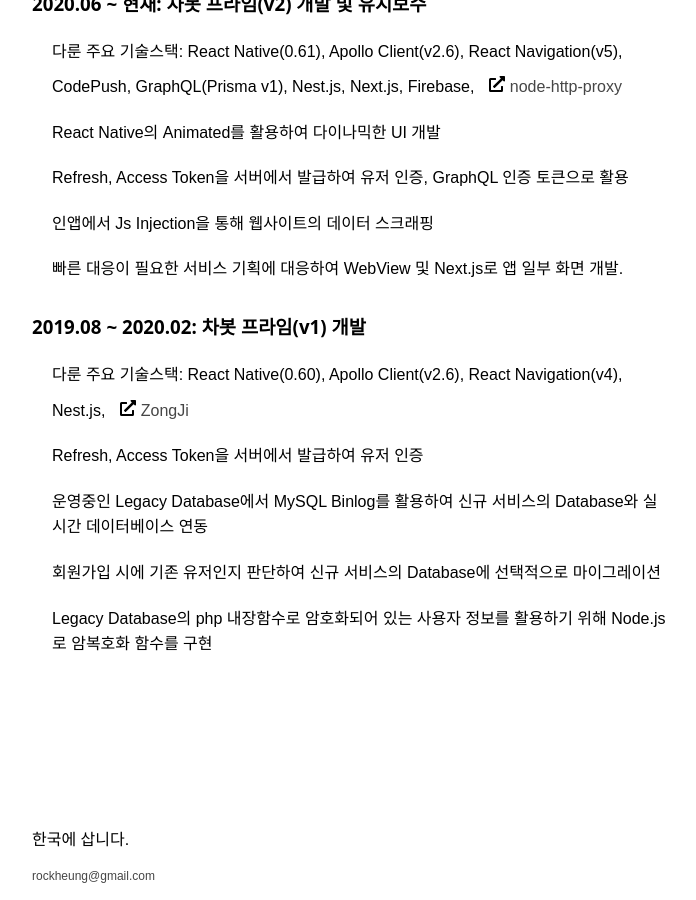
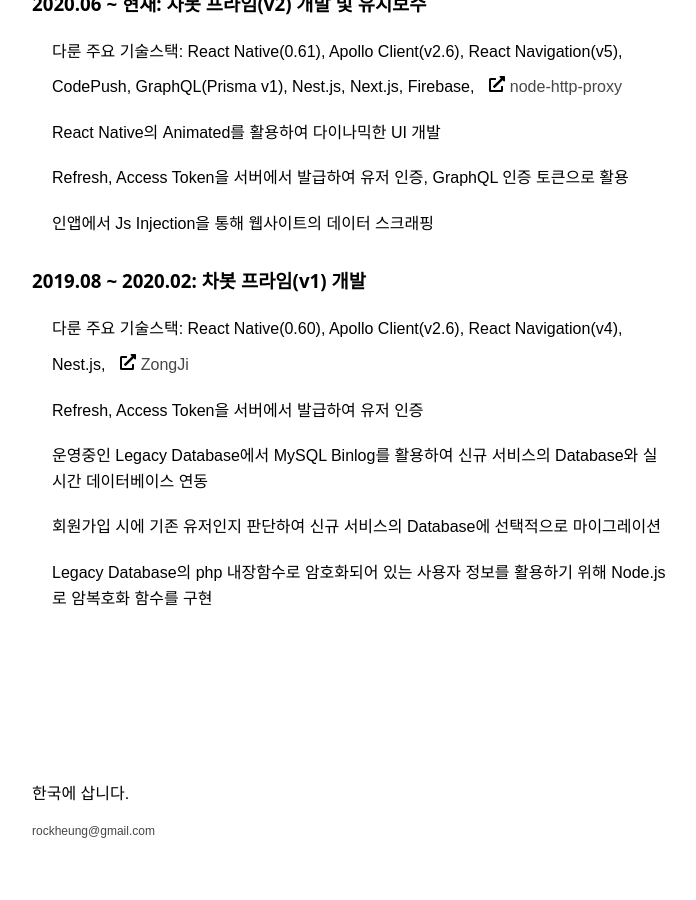
Before and after one commit to Rockheung/rockheung.github.io, a Jekyll site: the page built from resume.md, in a window 1280 px wide and 900 px high, scrolled down 1381 px. Shown: the whole window, without its empty margins (288-984 px from the left). Built offline with Jekyll 4.4.1, drawn with Linux system fonts in a browser that asks for light colours; some web fonts are replaced.

Commit message:
이력서 수정

```diff
--- a/resume.md
+++ b/resume.md
@@ -45,7 +45,6 @@ title: Resume
 - React Native의 Animated를 활용하여 다이나믹한 UI 개발
 - Refresh, Access Token을 서버에서 발급하여 유저 인증, GraphQL 인증 토큰으로 활용
 - 인앱에서 Js Injection을 통해 웹사이트의 데이터 스크래핑
-- 빠른 대응이 필요한 서비스 기획에 대응하여 WebView 및 Next.js로 앱 일부 화면 개발.
 
 ### 2019.08 ~ 2020.02: 차봇 프라임(v1) 개발
 
```
